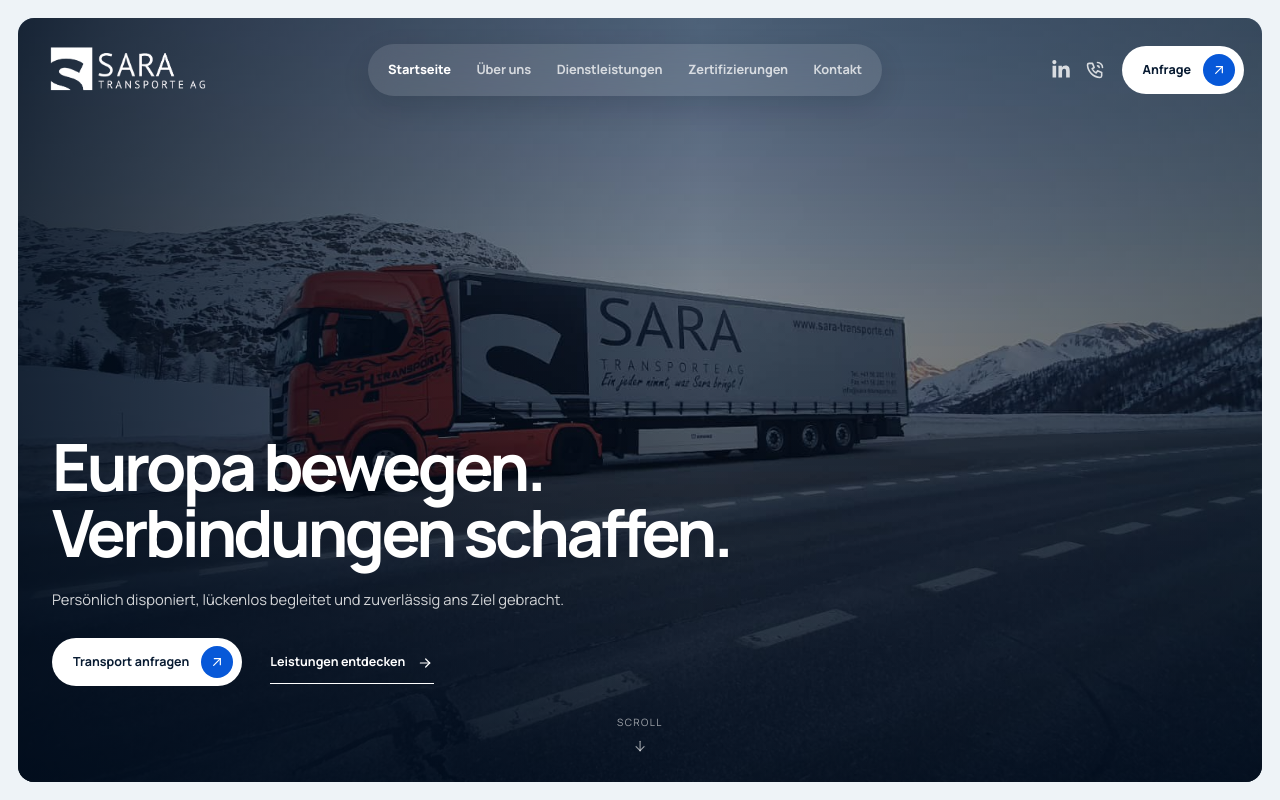
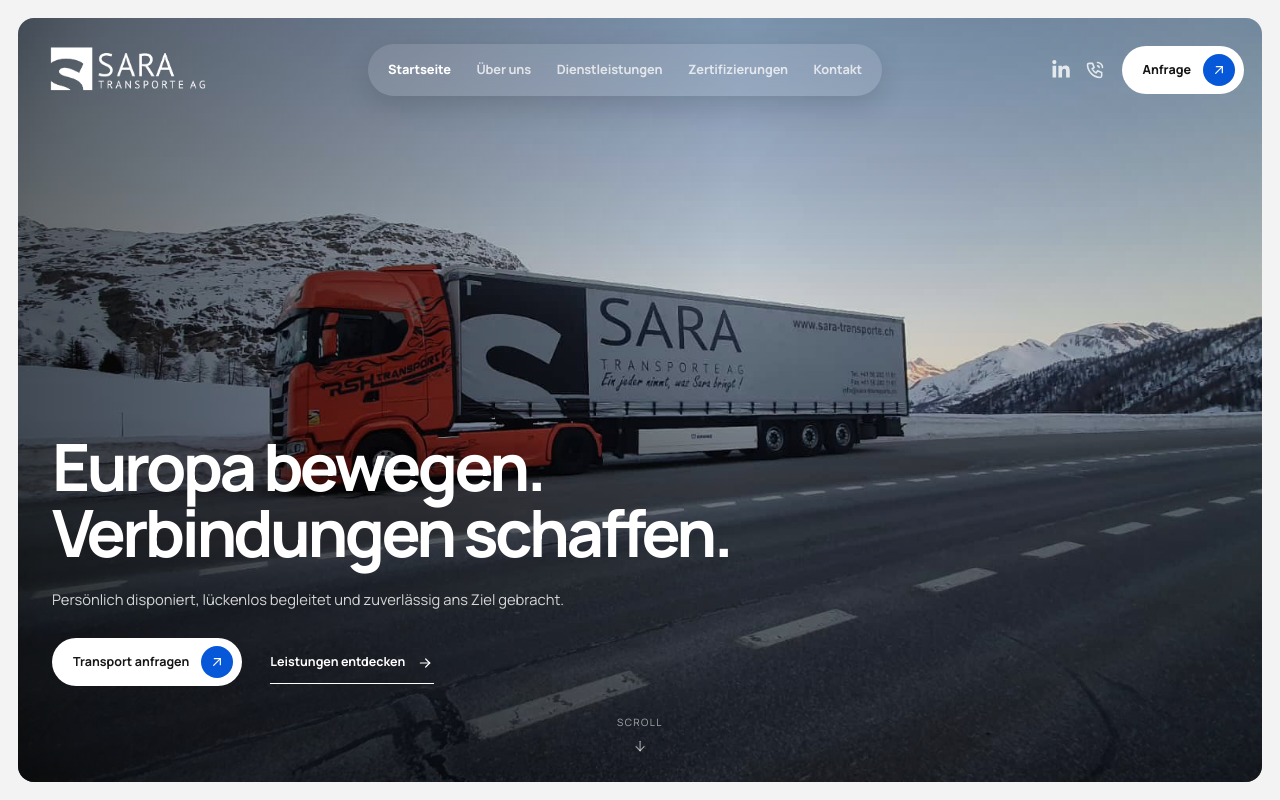
Before and after one commit to ardijancuri/sara-transporte, a Next.js app: page / in a window 1280 px wide. Shown: the top 800 px of the page. Built offline with nearby package versions, Linux system fonts and the light colour scheme.

Commit message:
Refine monochrome palette and hero styling

```diff
--- a/app/globals.css
+++ b/app/globals.css
@@ -28,14 +28,14 @@
   --font-manrope: "Manrope";
   --font-sans: "Manrope", Arial, Helvetica, sans-serif;
   --default-font-family: var(--font-sans);
-  --ink: #071a31;
-  --ink-soft: #33445a;
+  --ink: #151515;
+  --ink-soft: #565656;
   --blue: #0758d8;
-  --blue-bright: #1675ff;
-  --navy: #03162f;
-  --navy-deep: #020f22;
-  --ice: #eef3f7;
-  --line: rgba(7, 26, 49, 0.13);
+  --blue-bright: #0758d8;
+  --navy: #111111;
+  --navy-deep: #080808;
+  --ice: #f3f3f3;
+  --line: rgba(17, 17, 17, 0.13);
   --white: #ffffff;
   --radius-lg: 22px;
   --radius-md: 16px;
@@ -119,7 +119,7 @@
 }
 
 .eyebrow-light {
-  color: #8ebeff;
+  color: rgba(255, 255, 255, 0.72);
 }
 
 h1,
@@ -230,8 +230,8 @@
 }
 
 .button-light:hover {
-  background: #dceaff;
-  box-shadow: 0 12px 28px rgba(0, 24, 58, 0.16);
+  background: #e7e7e7;
+  box-shadow: 0 12px 28px rgba(0, 0, 0, 0.16);
 }
 
 .button-dark {
@@ -305,7 +305,7 @@
 }
 
 .text-link-light:hover {
-  color: #a8ceff;
+  color: #d4d4d4;
 }
 
 .site-header {
@@ -344,7 +344,7 @@
   border-radius: 999px;
   padding: 6px 20px;
   background: rgba(255, 255, 255, 0.11);
-  box-shadow: 0 10px 28px rgba(1, 11, 27, 0.14);
+  box-shadow: 0 10px 28px rgba(0, 0, 0, 0.14);
   backdrop-filter: blur(12px);
 }
 
@@ -447,17 +447,15 @@
   min-height: max(680px, calc(100svh - 36px));
   margin: var(--panel-gutter) auto 0;
   border-radius: var(--radius-md);
-  background:
-    linear-gradient(90deg, rgba(0, 12, 28, 0.1), rgba(0, 12, 28, 0.2)),
-    url("/assets/legacy/2026/01/6.jpeg") center 56% / cover no-repeat;
+  background: url("/assets/legacy/2026/01/6.jpeg") center 56% / cover no-repeat;
 }
 
 .hero-shade {
   position: absolute;
   inset: 0;
   background:
-    linear-gradient(90deg, rgba(0, 12, 28, 0.84) 0%, rgba(0, 12, 28, 0.36) 55%, rgba(0, 12, 28, 0.55) 100%),
-    linear-gradient(0deg, rgba(0, 12, 28, 0.72) 0%, transparent 42%);
+    linear-gradient(90deg, rgba(0, 0, 0, 0.58) 0%, rgba(0, 0, 0, 0.12) 58%, rgba(0, 0, 0, 0.24) 100%),
+    linear-gradient(0deg, rgba(0, 0, 0, 0.44) 0%, transparent 48%);
 }
 
 .hero-content {
@@ -469,7 +467,7 @@
 }
 
 .hero-eyebrow {
-  color: #c2dcff;
+  color: rgba(255, 255, 255, 0.72);
   opacity: 0;
   animation: hero-in 700ms 80ms ease forwards;
 }
@@ -702,7 +700,7 @@
   justify-content: space-between;
   border-radius: 15px;
   padding: 18px 20px;
-  background: rgba(2, 15, 34, 0.72);
+  background: rgba(0, 0, 0, 0.72);
   color: var(--white);
   backdrop-filter: blur(10px);
 }
@@ -783,7 +781,7 @@
   justify-content: center;
   gap: clamp(18px, 3vw, 42px);
   overflow: hidden;
-  color: rgba(7, 26, 49, 0.14);
+  color: rgba(17, 17, 17, 0.14);
   font-size: clamp(4rem, 8.7vw, 9.4rem);
   font-weight: 720;
   letter-spacing: -0.065em;
@@ -825,7 +823,7 @@
 .services-panel-visual::after {
   position: absolute;
   inset: 0;
-  background: rgba(3, 22, 47, 0.25);
+  background: rgba(0, 0, 0, 0.18);
   content: "";
 }
 
@@ -849,7 +847,7 @@
 }
 
 .section-heading-light .eyebrow {
-  color: #83b8ff;
+  color: rgba(255, 255, 255, 0.72);
 }
 
 .section-heading-light h2 {
@@ -877,7 +875,7 @@
   height: 100%;
   flex-direction: column;
   overflow: hidden;
-  border: 1px solid rgba(126, 169, 222, 0.12);
+  border: 1px solid rgba(255, 255, 255, 0.12);
   border-radius: 20px;
   padding: 25px 8px 8px;
   transition:
@@ -887,7 +885,7 @@
 }
 
 .service-card:hover {
-  border-color: rgba(126, 169, 222, 0.28);
+  border-color: rgba(255, 255, 255, 0.28);
   background: rgba(255, 255, 255, 0.035);
   transform: translateY(-4px);
 }
@@ -898,7 +896,7 @@
   justify-content: space-between;
   gap: 12px;
   padding-inline: 20px;
-  color: #8ebeff;
+  color: #b8b8b8;
 }
 
 .service-card-topline svg {
@@ -994,7 +992,7 @@
   gap: 16px;
   border-radius: 999px;
   padding: 14px 20px;
-  background: rgba(2, 15, 34, 0.76);
+  background: rgba(0, 0, 0, 0.76);
   color: var(--white);
   font-size: 0.68rem;
   backdrop-filter: blur(10px);
@@ -1059,7 +1057,7 @@
   height: 48px;
   place-items: center;
   border-radius: 50%;
-  background: #dceaff;
+  background: #e3e3e3;
   color: var(--blue);
   font-size: 1.25rem;
 }
@@ -1098,7 +1096,7 @@
 .quote-image::after {
   position: absolute;
   inset: 0;
-  background: linear-gradient(0deg, rgba(2, 15, 34, 0.68), transparent 52%);
+  background: linear-gradient(0deg, rgba(0, 0, 0, 0.68), transparent 52%);
   content: "";
 }
 
@@ -1421,7 +1419,7 @@
 }
 
 .footer-kicker {
-  color: #79b1ff;
+  color: #bdbdbd;
 }
 
 .footer-grid {
@@ -1453,7 +1451,7 @@
 
 .footer-contact-link svg {
   flex: 0 0 auto;
-  color: #7fb6ff;
+  color: #c2c2c2;
 }
 
 .footer-grid h3 {
@@ -1686,7 +1684,7 @@
 }
 
 .certificate-card:hover {
-  box-shadow: 0 24px 70px rgba(7, 26, 49, 0.1);
+  box-shadow: 0 24px 70px rgba(0, 0, 0, 0.1);
   transform: translateY(-5px);
 }
 
@@ -1694,7 +1692,7 @@
   position: relative;
   min-height: 320px;
   overflow: hidden;
-  background: #dce4eb;
+  background: #e1e1e1;
 }
 
 .certificate-preview img {
@@ -1878,7 +1876,7 @@
   margin: 0;
   border-radius: 12px;
   padding: 16px;
-  background: rgba(2, 15, 34, 0.75);
+  background: rgba(0, 0, 0, 0.75);
   color: var(--white);
   font-size: 1rem;
   backdrop-filter: blur(10px);
@@ -1989,7 +1987,7 @@
 }
 
 .office-list span {
-  color: #7bb3ff;
+  color: #bdbdbd;
   font-size: 0.65rem;
   text-transform: uppercase;
 }
@@ -2089,8 +2087,8 @@
   width: 9px;
   height: 9px;
   border-radius: 50%;
-  background: #10b969;
-  box-shadow: 0 0 0 6px rgba(16, 185, 105, 0.12);
+  background: var(--blue);
+  box-shadow: 0 0 0 6px rgba(7, 88, 216, 0.12);
 }
 
 .tracking-status div {
@@ -2117,7 +2115,7 @@
   gap: 18px;
   border-radius: 999px;
   padding: 16px 22px;
-  background: rgba(2, 15, 34, 0.8);
+  background: rgba(0, 0, 0, 0.8);
   color: var(--white);
   font-size: 0.7rem;
   backdrop-filter: blur(10px);
@@ -2634,12 +2632,12 @@
   }
 
   .hero-home {
-    min-height: clamp(580px, 82svh, 680px);
+    min-height: clamp(550px, 74svh, 620px);
     background-position: 59% center;
   }
 
   .hero-detail {
-    min-height: 610px;
+    min-height: 560px;
   }
 
   .hero-content,
```
Also changed, not shown: 1 other file (tests, documents, lock files or other folders).
